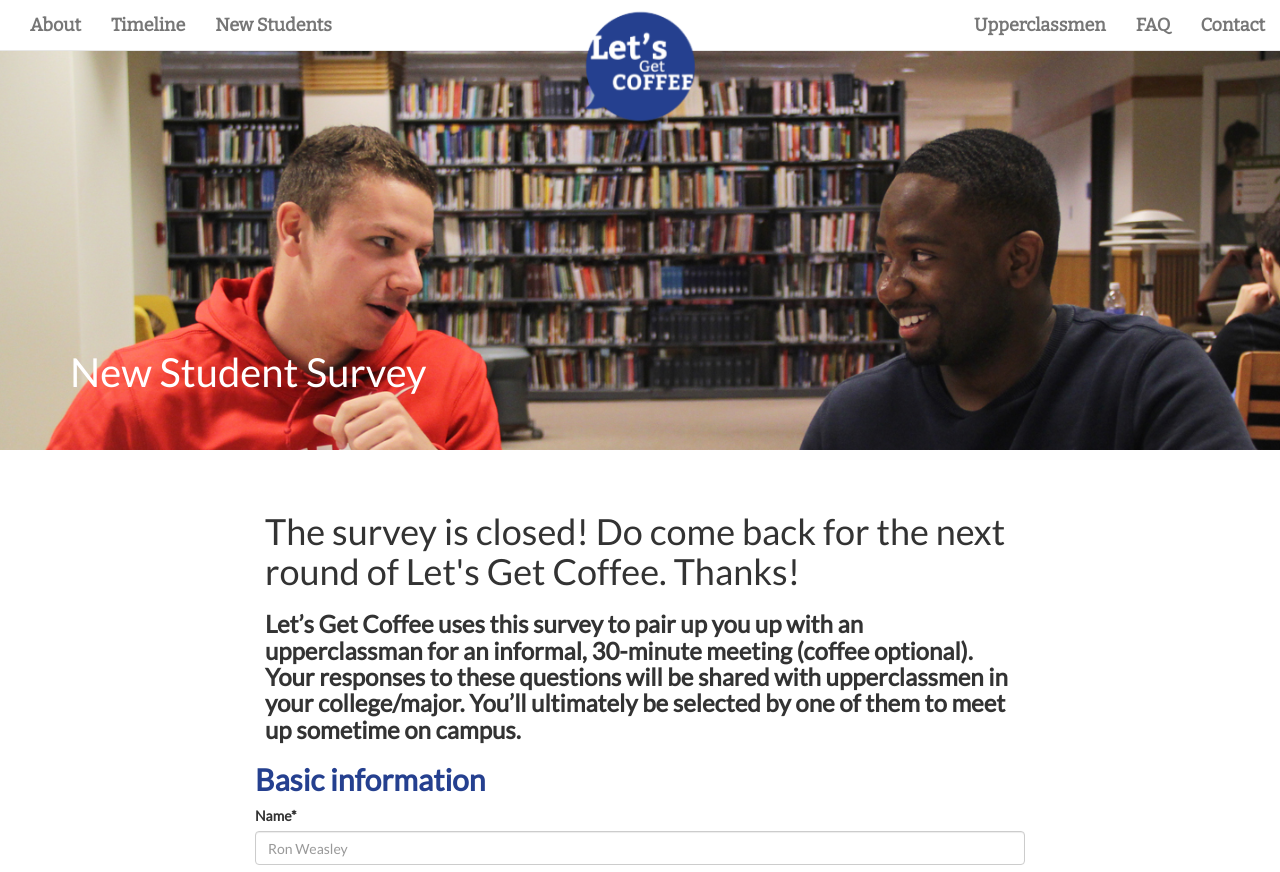
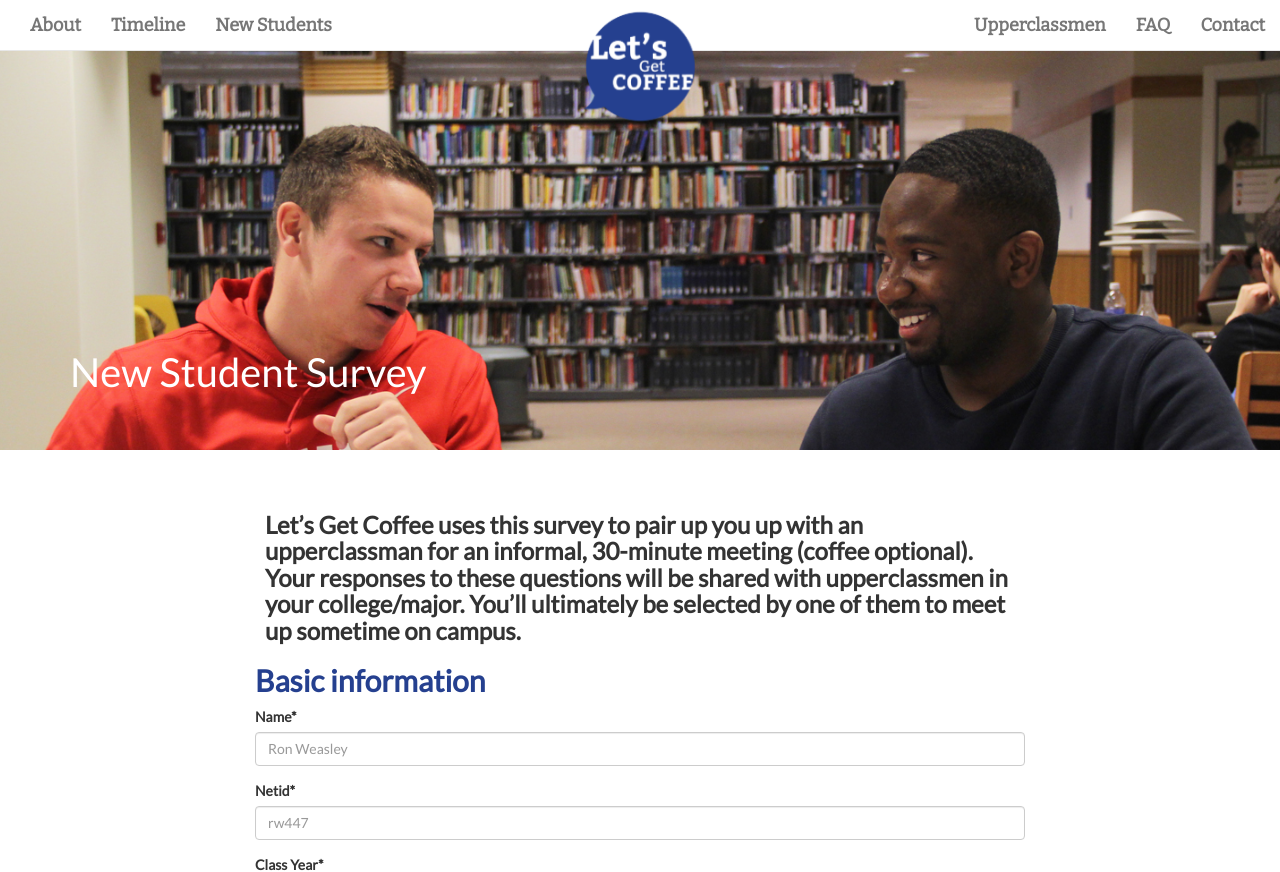
Before and after one commit to rzxyq/lgc2.0, a Django app: page /newstudent/ in a window 1280 px wide. Shown: the top 872 px of the page. Run offline with Django 3.2, Linux system fonts and the light colour scheme; parts of the project's set-up code (start-up, migrations or seed data) failed here and were passed over; some libraries are stand-ins or nearby versions.

Commit message:
fall17 update

```diff
--- a/templates/newstudent/basic.html
+++ b/templates/newstudent/basic.html
@@ -38,7 +38,6 @@ New student survey
         Error: you have incorrectly filled out some part of the survey. Please scroll down to see the red error text.
         </p>
         {% endif %}
-        <h1>The survey is closed! Do come back for the next round of Let's Get Coffee. Thanks!</h1>
         <h3>Let’s Get Coffee uses this survey to pair up you up with an upperclassman for an informal, 30-minute meeting (coffee optional). Your responses to these questions will be shared with upperclassmen in your college/major. You’ll ultimately be selected by one of them to meet up sometime on campus.</h3>
     </div>
 
```
